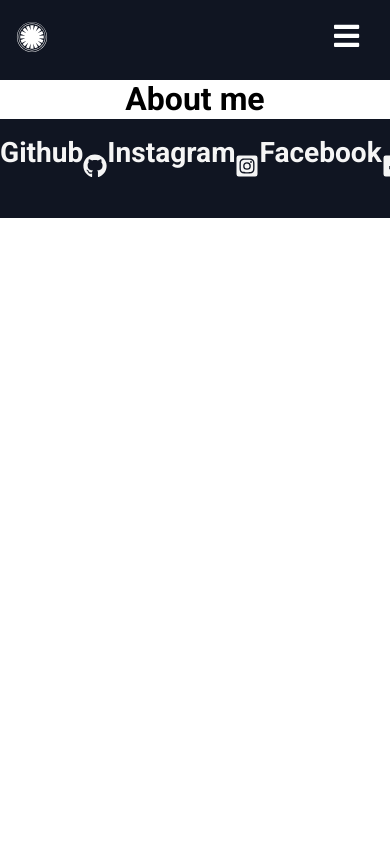
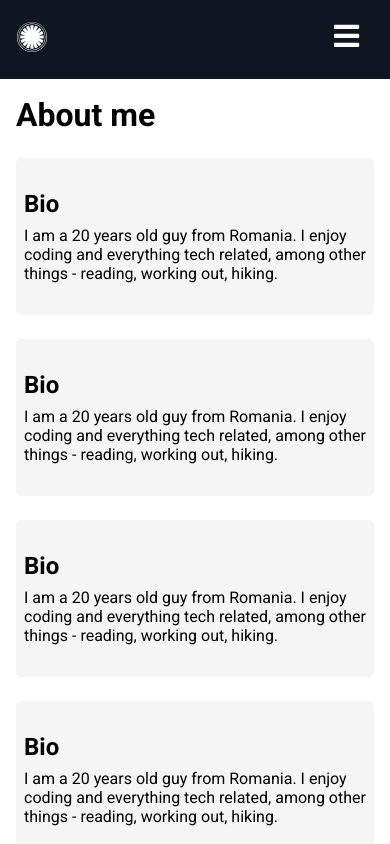
Before and after one commit to irlgabriel/portfolio, a React (Create React App) app: page /#/about in a window 390 px wide. Shown: the top 844 px of the page. Built offline with nearby package versions, Linux system fonts and the light colour scheme.

Commit message:
made footer responsive and added About Me content

```diff
--- a/src/components/About/About.components.js
+++ b/src/components/About/About.components.js
@@ -1,11 +1,39 @@
 import styled from "styled-components"
 
 export const Container = styled.div`
-  display: flex;
-  justify-content: center;
+  padding: 1rem;
+  margin-bottom: auto;
+  min-height: 70vh;
+`
+
+export const Heading = styled.h1`
+  width: 100%;
+`
+
+export const InfoColumn = styled.section`
+  margin-top: 1.5rem;
+  margin-right: auto;
+  padding: 2rem .5rem;
+  max-width: 60%;
+  background: whitesmoke;
+  border-radius: 5px;
+
+  &:nth-child(odd) {
+    margin-right: 0;
+    margin-left: auto;
+  }
+
+  @media screen and (max-width: 768px) {
+    margin: 1.5rem 0 0 0;
+    max-width: 100%;
+
+  }
+`
+
+export const Content = styled.div`
 
 `
 
-export const Heading = styled.h1`
-
+export const Para = styled.p`
+  margin-top: .5rem;
 `
--- a/src/components/About/About.js
+++ b/src/components/About/About.js
@@ -2,12 +2,53 @@ import React from "react"
 import {
   Container,
   Heading,
+  InfoColumn,
+  Content,
+  Para,
+
+
 } from "./About.components"
 
 export default function About() {
   return (
     <Container>
       <Heading>About me</Heading>
+      <InfoColumn>
+        <Heading>Bio</Heading>
+        <Content>
+          <Para>I am a 20 years old guy from Romania. I enjoy
+            coding and everything tech related, among other things
+            - reading, working out, hiking.
+          </Para>
+        </Content>
+      </InfoColumn>
+      <InfoColumn>
+        <Heading>Bio</Heading>
+        <Content>
+          <Para>I am a 20 years old guy from Romania. I enjoy
+            coding and everything tech related, among other things
+            - reading, working out, hiking.
+          </Para>
+        </Content>
+      </InfoColumn>
+      <InfoColumn>
+        <Heading>Bio</Heading>
+        <Content>
+          <Para>I am a 20 years old guy from Romania. I enjoy
+            coding and everything tech related, among other things
+            - reading, working out, hiking.
+          </Para>
+        </Content>
+      </InfoColumn>
+      <InfoColumn>
+        <Heading>Bio</Heading>
+        <Content>
+          <Para>I am a 20 years old guy from Romania. I enjoy
+            coding and everything tech related, among other things
+            - reading, working out, hiking.
+          </Para>
+        </Content>
+      </InfoColumn>
     </Container>
   )
 }
--- a/src/components/Contact/Contact.components.js
+++ b/src/components/Contact/Contact.components.js
@@ -3,6 +3,7 @@ import styled from "styled-components"
 export const Container = styled.div`
   display: flex;
   justify-content: center;
+  margin-bottom: auto;
 `
 
 export const Heading = styled.h1`
--- a/src/components/Footer/Footer.components.js
+++ b/src/components/Footer/Footer.components.js
@@ -1,6 +1,7 @@
 import styled from "styled-components"
 
 export const MainContainer = styled.section`
+  padding: 1.5rem;
   border-top: 1px solid white;
   color: white;
   min-height: 100px;
@@ -9,10 +10,17 @@ export const MainContainer = styled.section`
   background: #101522;
   justify-content: space-around;
   align-items: center;
+
+  @media screen and (max-width:960px) {
+    flex-direction: column;
+  }
 `
 
 export const ContactInfo = styled.div`
 
+  @media screen and (max-width: 960px) {
+    margin-bottom: 1rem;
+  }
 `
 export const TopLine = styled.div`
   display: flex;
--- a/src/components/Navbar/Navbar.components.js
+++ b/src/components/Navbar/Navbar.components.js
@@ -6,6 +6,7 @@ export const NavContainer = styled.section`
   height: 80px;
   background: #101522;
   color: white;
+  border-bottom: 1px solid white;
 `
 
 export const Nav = styled.nav`
```
